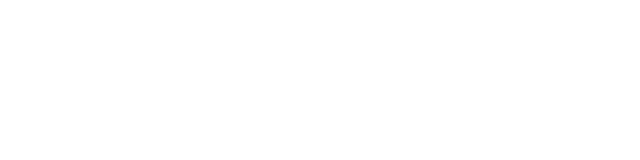
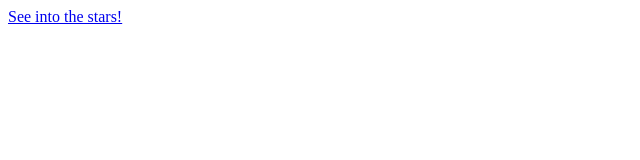
Before and after one commit to NouranBakry/stargazing-react, a React (Create React App) app: page / in a window 1280 px wide. Shown: the top 160 px of the page, without its empty margins (0-640 px from the left). Built offline with nearby package versions, Linux system fonts and the light colour scheme; the HTML template or start-up script is replaced by a standard one.

Commit message:
components

```diff
--- a/package.json
+++ b/package.json
@@ -8,6 +8,7 @@
     "@testing-library/user-event": "^12.1.10",
     "react": "^17.0.2",
     "react-dom": "^17.0.2",
+    "react-router-dom": "^5.3.0",
     "react-scripts": "4.0.3",
     "web-vitals": "^1.0.1"
   },
--- a/src/App.js
+++ b/src/App.js
@@ -1,10 +1,19 @@
 import './App.css';
+import React from "react";
+import { BrowserRouter, Route } from "react-router-dom";
+import Home from "./components/Home";
+import NasaPhoto from "./components/NasaPhoto";
 
 function App() {
   return (
-    <div className="App">
+    <BrowserRouter>
+      <div className="App">
+        <Route component={Home} path="/" exact/>
+        <Route component={NasaPhoto} path="/nasaphoto" exact/>
 
-    </div>
+      </div>
+    </BrowserRouter>
+
   );
 }
 
--- /dev/null
+++ b/src/components/Home.js
@@ -0,0 +1,10 @@
+import React from "react";
+import {Link} from "react-router-dom";
+
+export default function Home(){
+    return(
+        <div className="home">
+            <Link className="home-link" to="/nasaphoto" >See into the stars!</Link>
+        </div>
+    );
+}
```
Also changed, not shown: src/components/NasaPhoto.js (added), src/components/NavBar.js (added), 2 other files (tests, documents, lock files or other folders).
